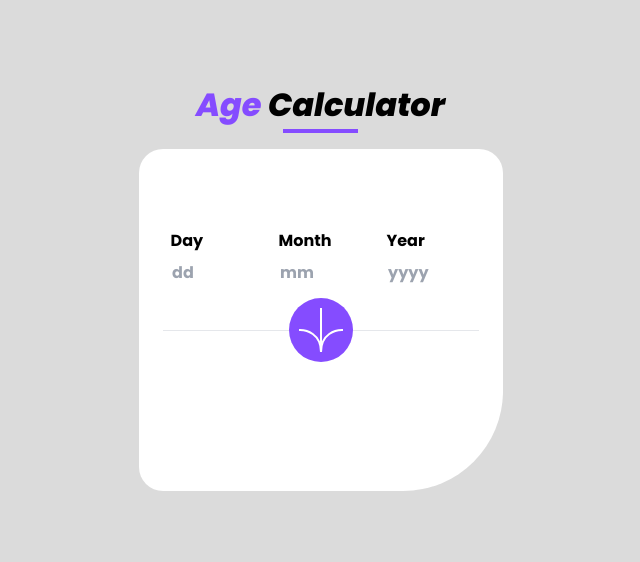
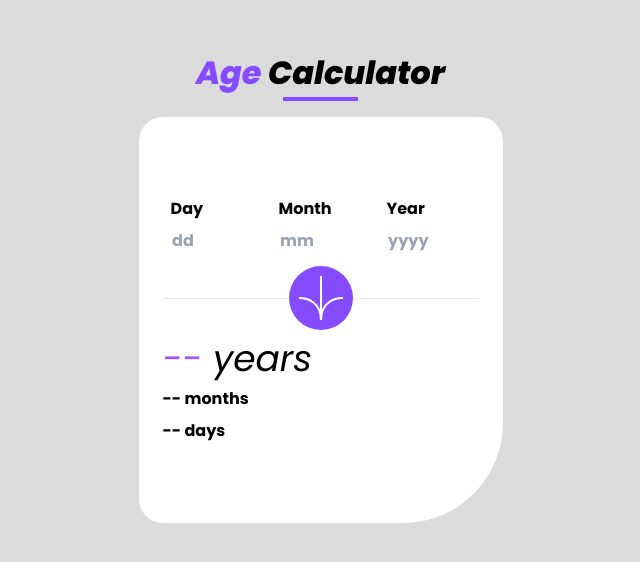
Before and after one commit to Hcmwebs/age-calculator-app, a React (Vite) app: page / in a window 1280 px wide. Shown: the part 114-676 px from the top of the page, without its empty margins (330-970 px from the left). Built offline with nearby package versions, Linux system fonts and the light colour scheme.

Commit message:
updated the results

```diff
--- a/src/components/Form.jsx
+++ b/src/components/Form.jsx
@@ -4,7 +4,10 @@ import { FormInput } from './index';
 import styled from 'styled-components';
 import { useGlobalContext } from '../context/appContext';
 const Form = () => {
-	const { handleSubmit, birthDate, handleChange } = useGlobalContext();
+	const { handleSubmit, birthDate, handleChange, calculateAge } =
+		useGlobalContext();
+
+	const { year, month, day } = calculateAge(birthDate);
 
 	return (
 		<Wrapper>
@@ -38,18 +41,16 @@ const Form = () => {
 				</div>
 			</form>
 
-			<div className='min-h-10'>
-				<div>
-					{/* <h2>
-						<span> {year || '--'} </span> years
+			<div className=' w-full grid grid-col-1 gap-y-2'>
+				<h2 className='text-4xl italic text-bold'>
+					<span className='text-purple-500'> {year || '--'} </span> years
 				</h2>
 				<h2>
 					<span> {month || '--'} </span>months
 				</h2>
 				<h2>
 					<span> {day || '--'} </span>days
-					</h2> */}
-				</div>
+				</h2>
 			</div>
 		</Wrapper>
 	);
```
Lines whose indentation alone changed are shown as unchanged.
